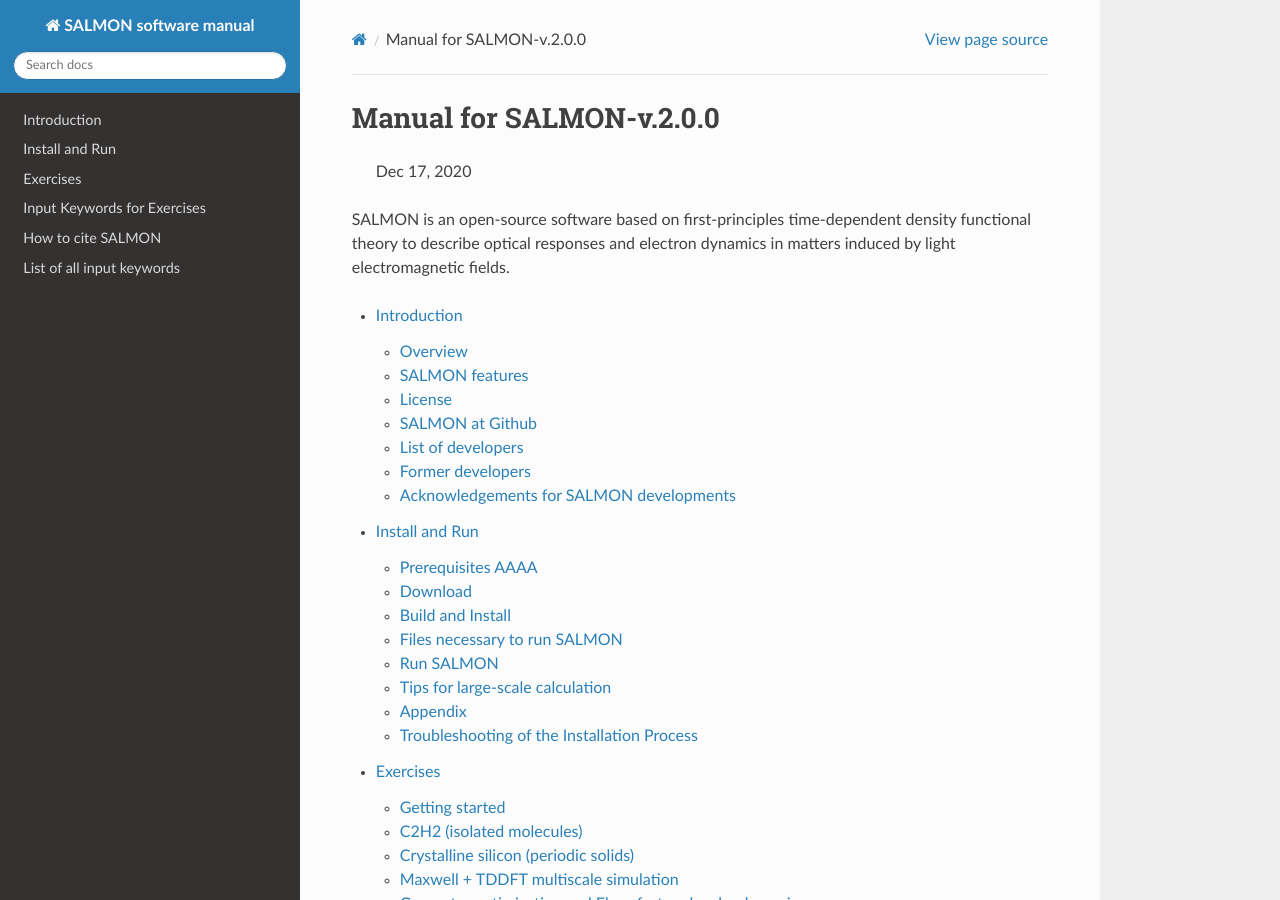
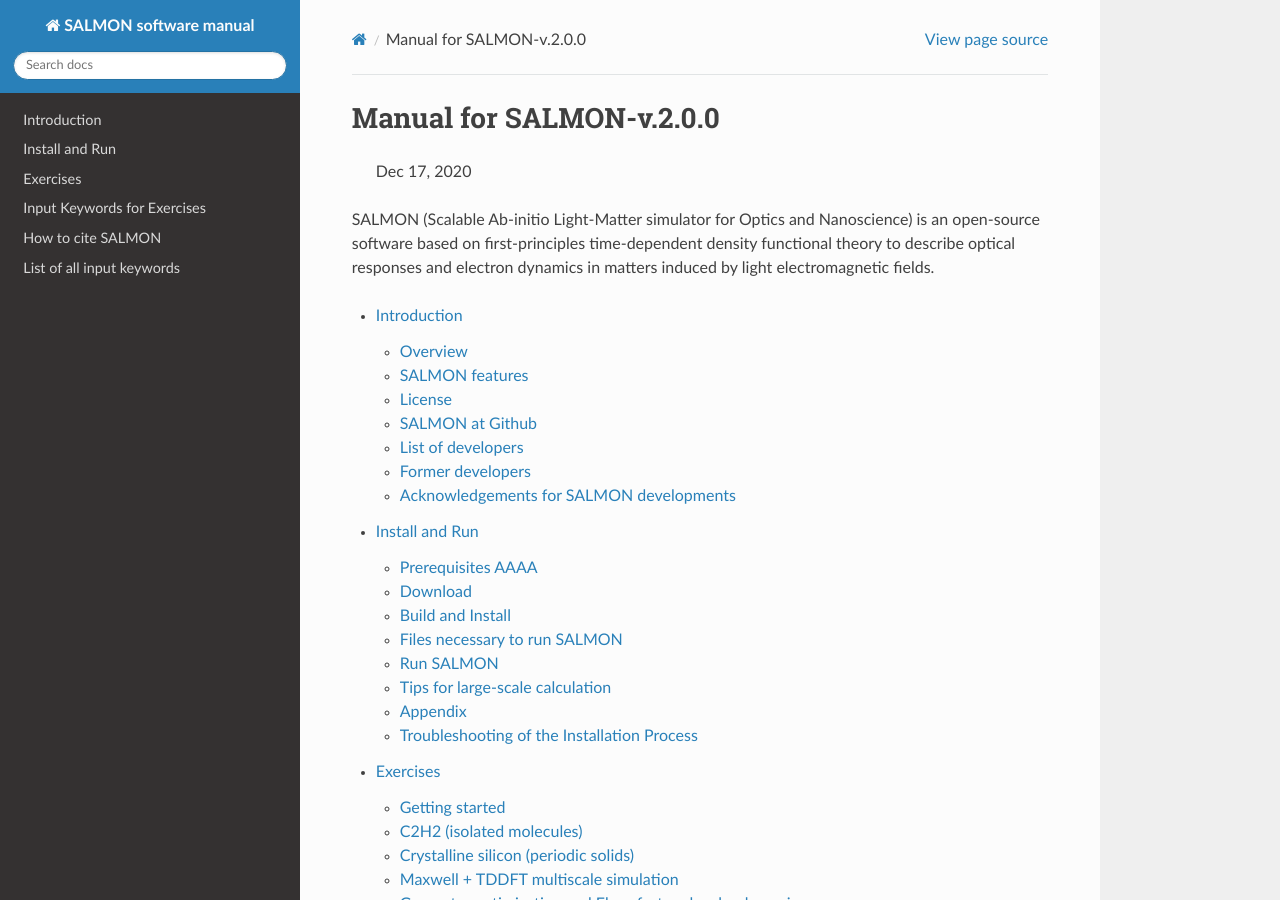
Before and after one commit to SALMON-TDDFT/SALMON-DOCS, a Sphinx documentation site: the page built from source/index.rst, in a window 1280 px wide and 900 px high. Built offline with Sphinx 7.4.7 and the Read the Docs theme 2.0.0, drawn with Linux system fonts in a browser that asks for light colours; formulas are drawn with MathJax 3.

Commit message:
Update index.rst

```diff
--- a/source/index.rst
+++ b/source/index.rst
@@ -3,7 +3,7 @@
 
   |today|
 
-SALMON is an open-source software based on first-principles time-dependent density functional theory to describe optical responses and electron dynamics in matters induced by light electromagnetic fields.
+SALMON (Scalable Ab-initio Light-Matter simulator for Optics and Nanoscience) is an open-source software based on first-principles time-dependent density functional theory to describe optical responses and electron dynamics in matters induced by light electromagnetic fields.
 
 .. toctree::
    :maxdepth: 2
```
